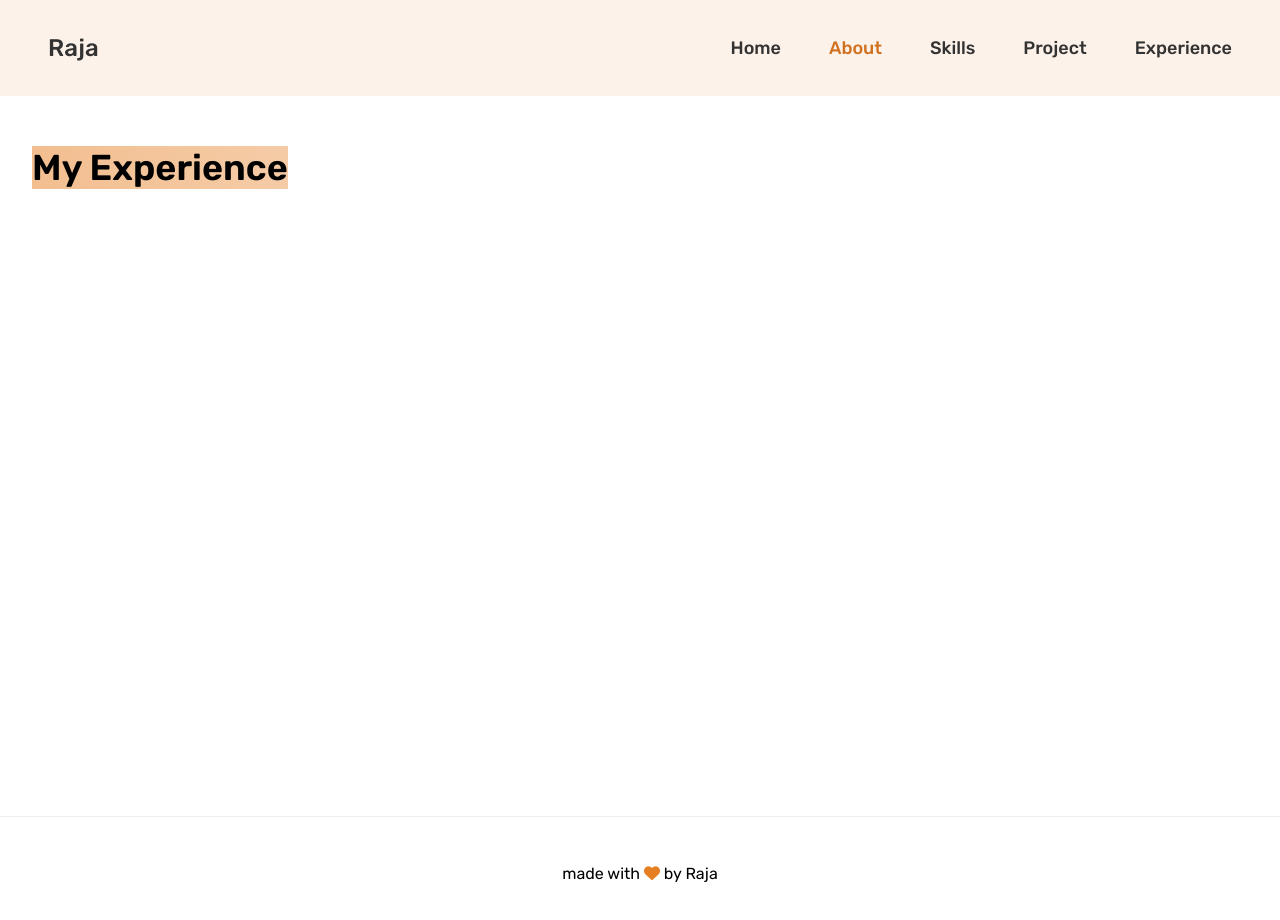
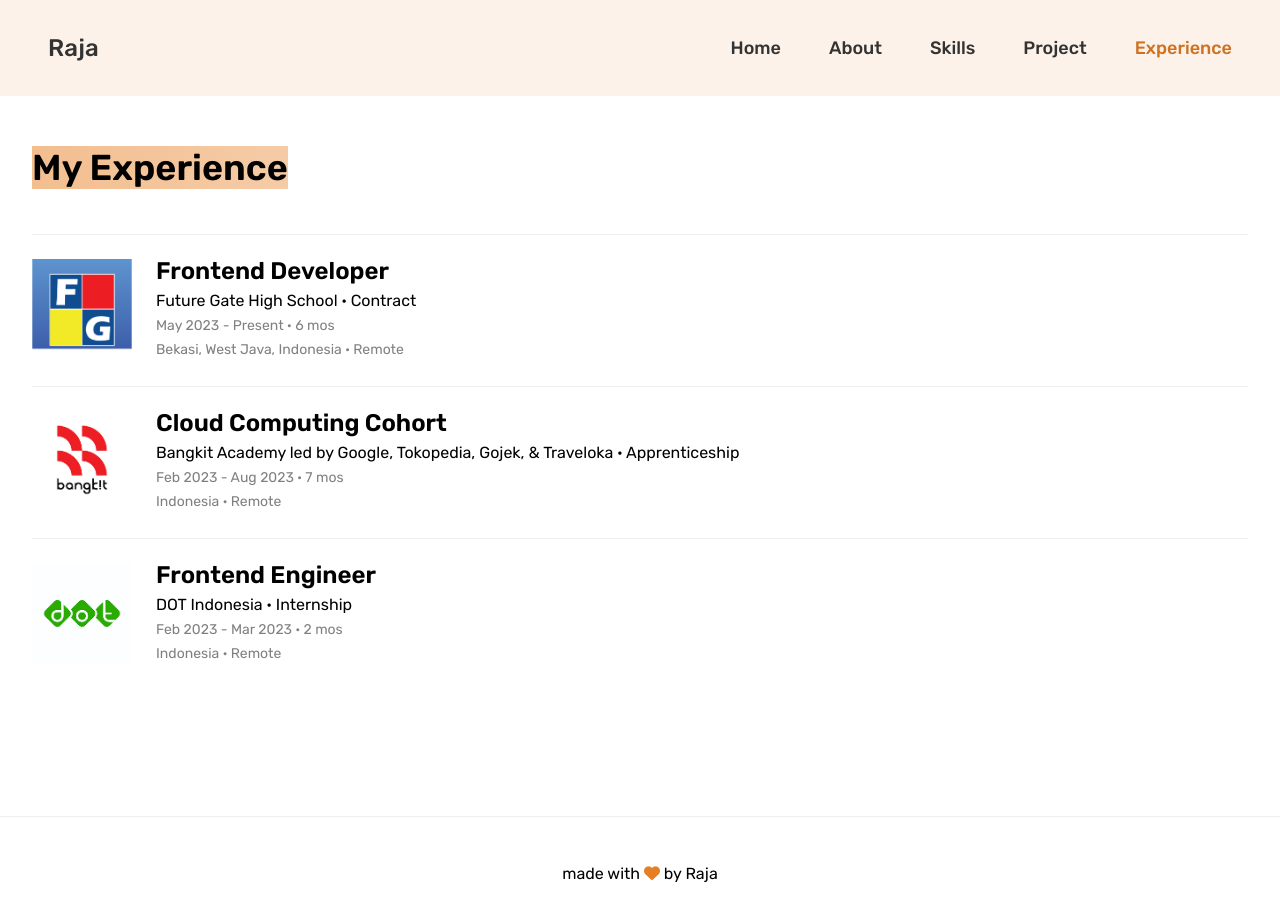
Before and after one commit to rajastra/personal-website-tugas, a plain HTML site: page experience.html in a window 1280 px wide. Drawn offline with Linux system fonts and the light colour scheme.

Commit message:
Done : update experience style

```diff
--- a/assets/css/styles.css
+++ b/assets/css/styles.css
@@ -277,6 +277,49 @@ body {
 
 /* ========================================================= */
 /* experience section */
+.card-experience-list {
+  list-style: none;
+  display: flex;
+  flex-direction: column;
+  gap: 24px;
+  margin-top: 48px;
+}
+
+.card-experience {
+  display: flex;
+  gap: 24px;
+  border-top: 1px solid #eee;
+  padding-top: 24px;
+}
+
+.experience-image-logo {
+  width: 100px;
+  height: 100px;
+  object-fit: cover;
+}
+
+.experience-text-box {
+  display: flex;
+  flex-direction: column;
+  gap: 10px;
+  width: 100%;
+}
+
+.experience-card-title {
+  font-size: 24px;
+  font-weight: 600;
+}
+
+.experience-card-location {
+  font-size: 16px;
+  font-weight: 400;
+}
+
+.experience-card-description {
+  font-size: 14px;
+  font-weight: 300;
+  color: gray;
+}
 
 /* footer */
 .footer {
--- a/experience.html
+++ b/experience.html
@@ -17,12 +17,12 @@
       <nav class="main-nav">
          <ul class="main-nav-list">
             <li><a class="main-nav-link" href="/index.html">Home</a></li>
-            <li><a class="main-nav-link active" href="/about.html">About</a></li>
+            <li><a class="main-nav-link" href="/about.html">About</a></li>
             <li>
                <a class="main-nav-link" href="#">Skills</a>
             </li>
             <li><a class="main-nav-link" href="#">Project</a></li>
-            <li><a class="main-nav-link" href="#">Experience</a></li>
+            <li><a class="main-nav-link active" href="#">Experience</a></li>
          </ul>
       </nav>
    </header>
@@ -32,6 +32,42 @@
             <div>
                <h1 class="about-heading-primary"><span class="about-heading-hightlight">My Experience</span></h1>
             </div>
+            <ul class="card-experience-list">
+               <li class="card-experience">
+                  <div class="experience-logo">
+                     <img src="assets/img/logoFG.png" alt="Logo FG" class="experience-image-logo">
+                  </div>
+                  <div class="experience-text-box">
+                     <p class="experience-card-title">Frontend Developer</p>
+                     <p class="experience-card-location">Future Gate High School · Contract</p>
+                     <p class="experience-card-description">May 2023 - Present · 6 mos</p>
+                     <p class="experience-card-description">Bekasi, West Java, Indonesia · Remote</p>
+                  </div>
+               </li>
+               <li class="card-experience">
+                  <div class="experience-logo">
+                     <img src="assets/img/bangkit-logo.jpg" alt="Logo bangkit" class="experience-image-logo">
+                  </div>
+                  <div class="experience-text-box">
+                     <p class="experience-card-title">Cloud Computing Cohort</p>
+                     <p class="experience-card-location">Bangkit Academy led by Google, Tokopedia, Gojek, & Traveloka ·
+                        Apprenticeship</p>
+                     <p class="experience-card-description">Feb 2023 - Aug 2023 · 7 mos</p>
+                     <p class="experience-card-description">Indonesia · Remote</p>
+                  </div>
+               </li>
+               <li class="card-experience">
+                  <div class="experience-logo">
+                     <img src="assets/img/logo-dot.png" alt="Logo DOT" class="experience-image-logo">
+                  </div>
+                  <div class="experience-text-box">
+                     <p class="experience-card-title">Frontend Engineer</p>
+                     <p class="experience-card-location">DOT Indonesia · Internship</p>
+                     <p class="experience-card-description">Feb 2023 - Mar 2023 · 2 mos</p>
+                     <p class="experience-card-description">Indonesia · Remote</p>
+                  </div>
+               </li>
+            </ul>
       </section>
    </main>
 
```
